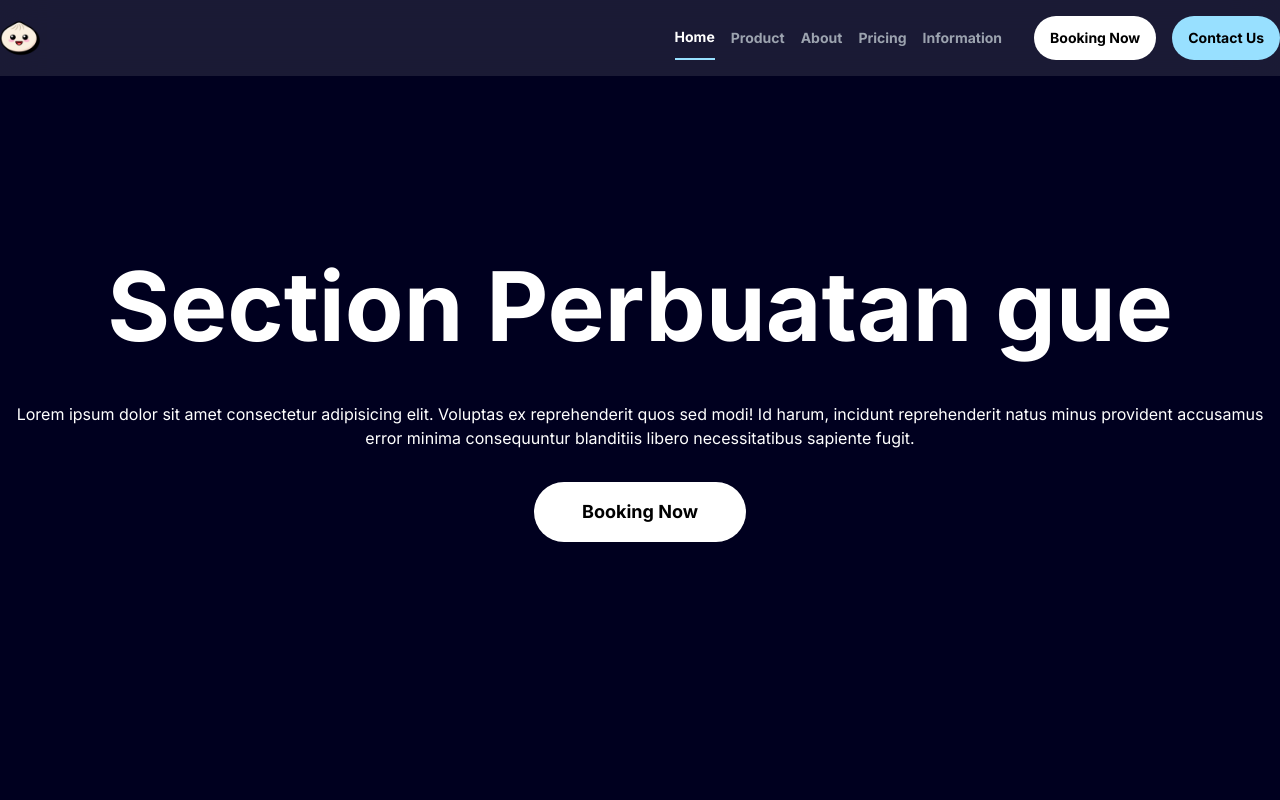
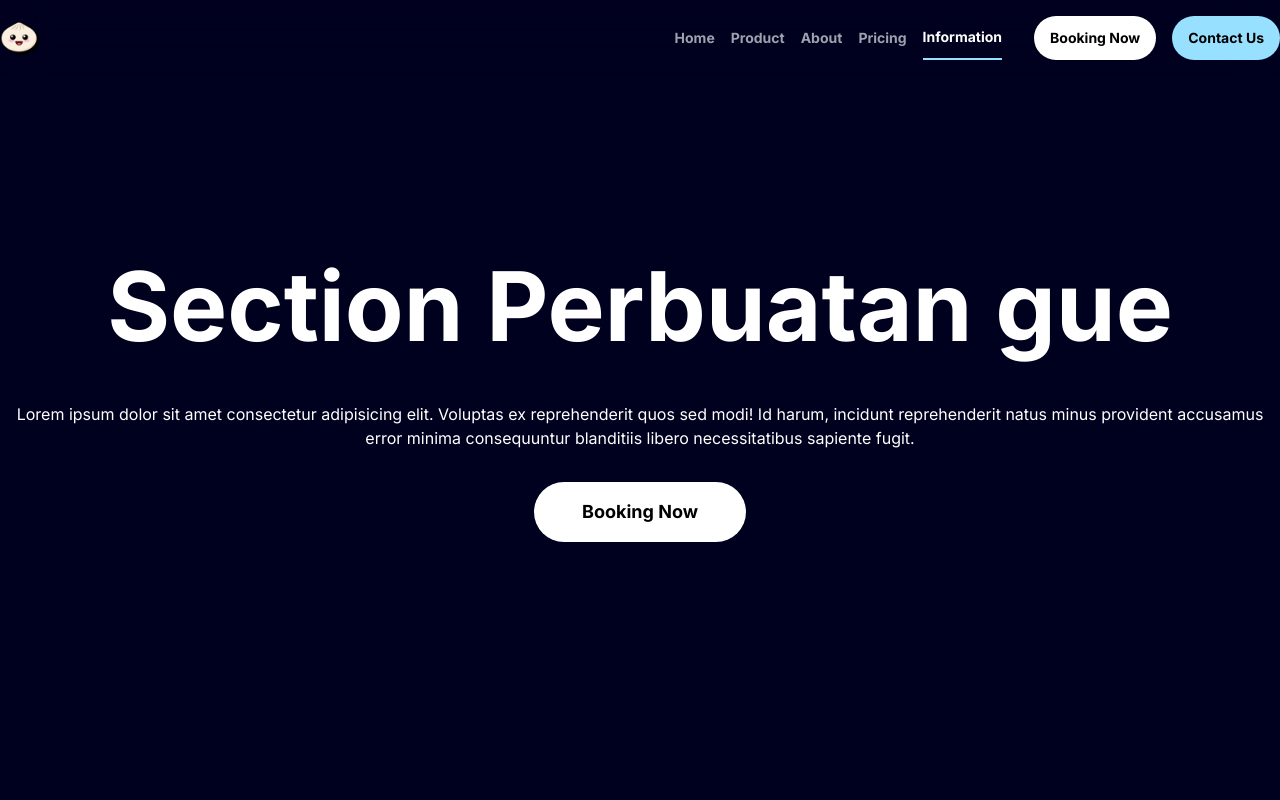
Before and after one commit to soerjo/next-buana-bahari-samudera, a Next.js app: page / in a window 1280 px wide. Shown: the top 800 px of the page. Built offline with nearby package versions, Linux system fonts and the light colour scheme.

Commit message:
[update] - finishing animate navbar

```diff
--- a/src/app/page.tsx
+++ b/src/app/page.tsx
@@ -5,16 +5,21 @@ import SectionProduct from "@/components/SectionProduct";
 import SectionAbout from "@/components/SectionAbout";
 import SectionPricing from "@/components/SectionPricing";
 import SectionInformation from "@/components/SectionInformation";
+import Footer from "@/components/Footer";
+import ContextComp from "@/components/ContextComp";
 
 export default function Home() {
   return (
     <main className="bg-site bg-no-repeat bg-cover overflow-hidden">
+      <ContextComp>
         <NavbarComp />
         <SectionHome />
         <SectionProduct />
         <SectionAbout />
         <SectionPricing />
         <SectionInformation />
+        <Footer />
+      </ContextComp>
     </main>
   );
 };
--- /dev/null
+++ b/src/components/ContextComp/index.tsx
@@ -0,0 +1,22 @@
+'use client'
+
+import React from 'react'
+
+export interface IAllContext {
+    allContext: any,
+    setallContext: React.Dispatch<React.SetStateAction<any>>
+}
+
+export const AllContext = React.createContext<IAllContext>({} as IAllContext)
+
+const ContextComp = ({ children }: { children: React.ReactNode }) => {
+    const [allContext, setallContext] = React.useState()
+
+    return (
+        <AllContext.Provider value={{ allContext, setallContext }} >
+            {children}
+        </AllContext.Provider>
+    )
+}
+
+export default ContextComp
--- /dev/null
+++ b/src/components/Footer/index.tsx
@@ -0,0 +1,20 @@
+import React from 'react'
+
+const Footer = () => {
+    return (
+        <footer id="about" className='bg-[#121212]'>
+            <div className="w-full h-full flex flex-col gap-5 justify-center items-center">
+                <div className='text-white'>Footer</div>
+                <div className='text-white'>Footer</div>
+                <div className='text-white'>Footer</div>
+                <div className='text-white'>Footer</div>
+                <div className='text-white'>Footer</div>
+                <div className='text-white'>Footer</div>
+                <div className='text-white'>Footer</div>
+            </div>
+        </footer>
+
+    )
+}
+
+export default Footer
--- a/src/components/Navbar/index.tsx
+++ b/src/components/Navbar/index.tsx
@@ -4,6 +4,9 @@ import React from "react";
 import Link from "next/link";
 import Image from "next/image";
 import jsondata from "./data.json";
+import { useMotionValueEvent, useScroll } from "framer-motion";
+import { AllContext } from "../ContextComp";
+import { link } from "fs";
 
 export type LinksTypes = {
     name: string;
@@ -18,11 +21,26 @@ export interface JsonNavbarComp {
 }
 
 const NavbarComp: React.FC = () => {
-    const [barOnclick, setbarOnclick] = React.useState(false);
     const jsonNavbarComp: JsonNavbarComp = jsondata || ({} as JsonNavbarComp);
 
+    const [isOnTop, setisOnTop] = React.useState(true)
+    const [barOnclick, setbarOnclick] = React.useState(false);
+    const { scrollY } = useScroll()
+
+    const { allContext } = React.useContext(AllContext);
+
+    useMotionValueEvent(scrollY, "change", (latest) => {
+        if (latest > 100) {
+            setisOnTop(false)
+        } else {
+            setisOnTop(true)
+        }
+    })
+
+    console.log({ name: jsonNavbarComp?.links, allContext })
+
     return (
-        <nav className="fixed flex justify-center items-center top-0 w-full h-fit py-4 backdrop-blur-xl bg-white/10">
+        <nav className={"fixed flex justify-center items-center top-0 w-full h-fit py-4 " + (!isOnTop ? "backdrop-blur-xl bg-[#00001F]/50 " : "backdrop-blur-xl bg-[#00001F]/50 md:bg-transparent")}>
             <div className="flex flex-col md:flex-row justify-between items-center container px-4 md:px-0">
                 <div className="flex justify-between items-center w-full md:w-fit">
                     <Link href={jsonNavbarComp.links[0].link}>
@@ -55,7 +73,7 @@ const NavbarComp: React.FC = () => {
                                 return (
                                     <li
                                         key={index}
-                                        className={index === 0 ? "link active-link flex justify-center items-center" : "link flex justify-center items-center"}
+                                        className={allContext === link.name.toLowerCase() ? "link active-link flex justify-center items-center" : "link flex justify-center items-center"}
                                     >
                                         <Link
                                             onClick={() => setbarOnclick(false)}
--- a/src/components/SectionComp/index.tsx
+++ b/src/components/SectionComp/index.tsx
@@ -2,6 +2,7 @@
 
 import React from "react";
 import { useInView } from "framer-motion";
+import { AllContext } from "../ContextComp";
 
 export interface ISectionComp {
     children: React.ReactNode,
@@ -12,8 +13,12 @@ export interface ISectionComp {
 export default function SectionComp({ children, id, classname }: ISectionComp) {
     const ref = React.useRef(null)
     const isInView = useInView(ref, { margin: '-50%' })
+    const { setallContext } = React.useContext(AllContext);
 
-    // isInView && console.log(`section ${id} is in view`)
+    React.useEffect(() => {
+        isInView && setallContext(id)
+
+    }, [isInView])
 
 
     return (
```
Lines whose indentation alone changed are shown as unchanged.
